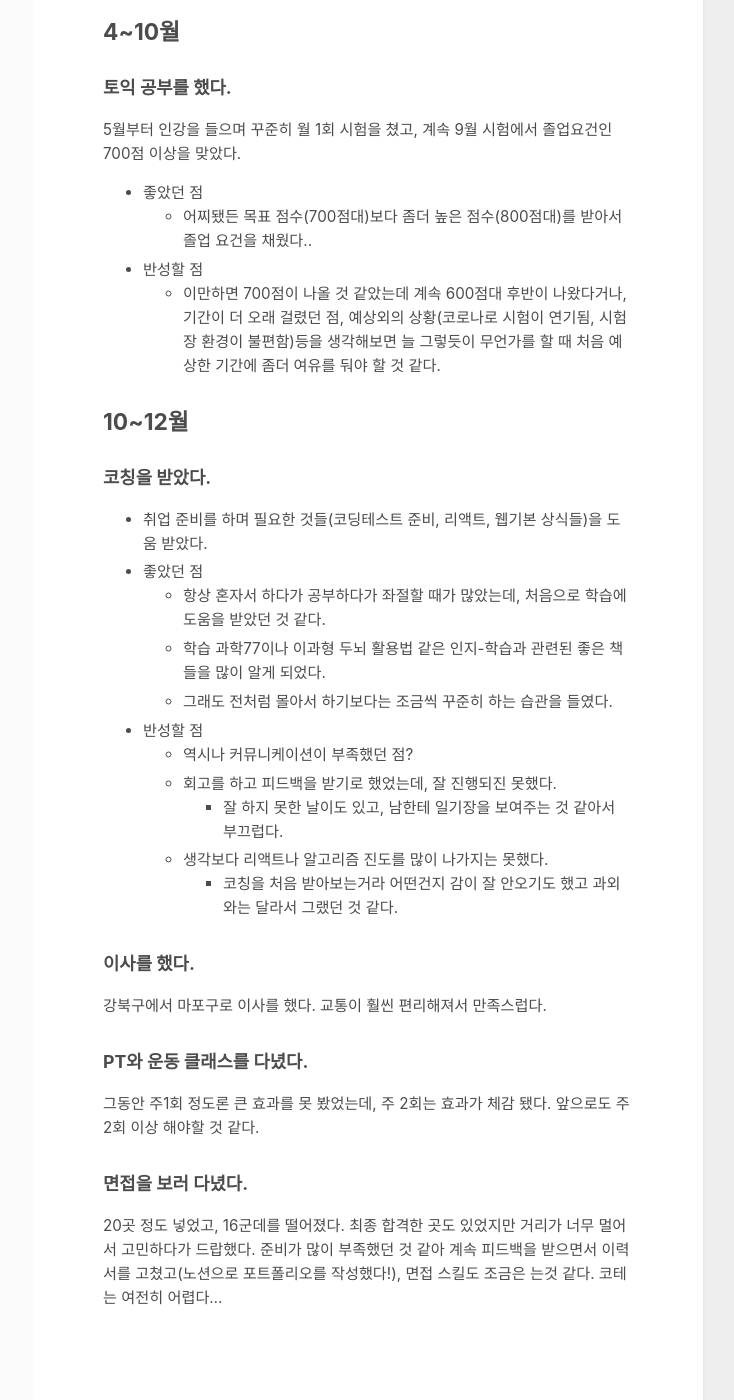
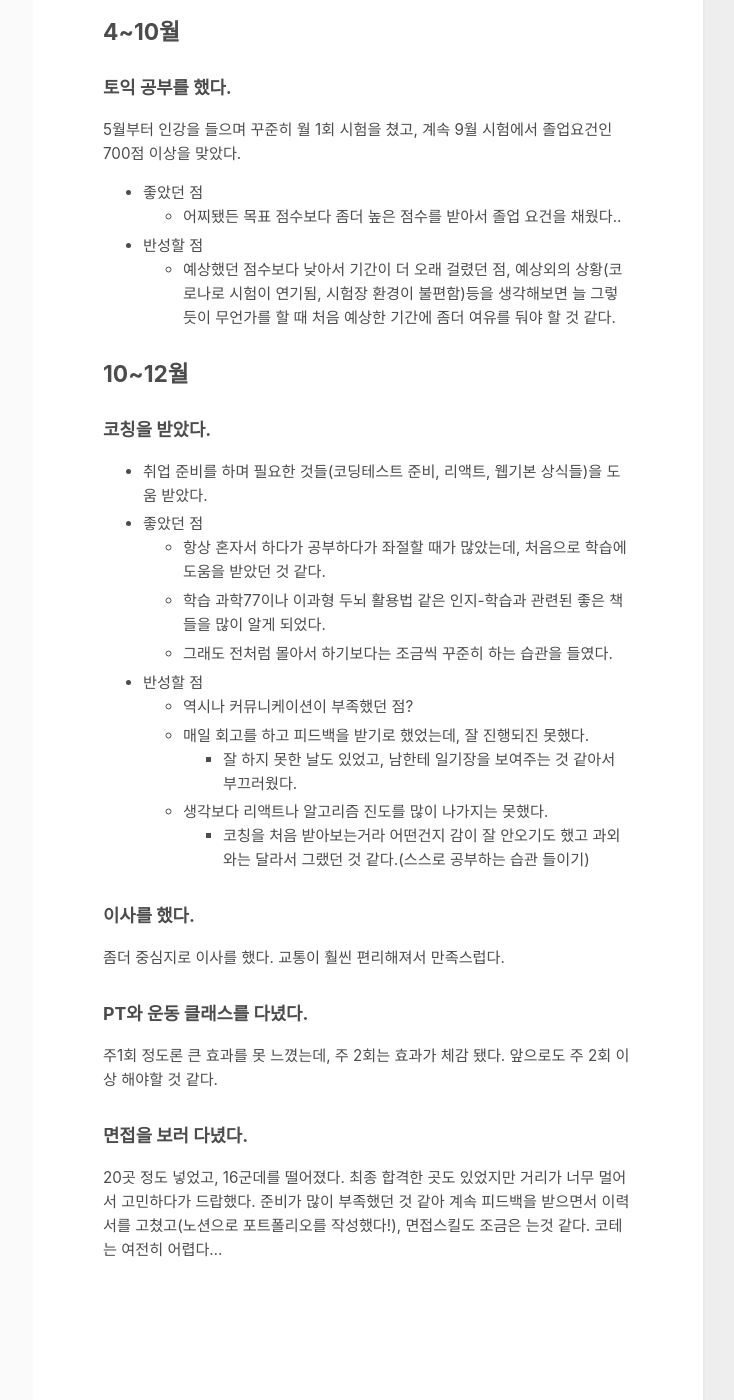
Before and after one commit to Lysimachia/lysimachia.github.io, a Jekyll site: the page built from _posts/2021-12-21-작성중.md, in a window 1280 px wide and 1400 px high, scrolled down 684 px. Shown: the whole window, without its empty margins (417-1151 px from the left). Built offline with Jekyll 4.4.1, drawn with Linux system fonts in a browser that asks for light colours.

Commit message:
포스트 수정

```diff
--- a/_posts/2021-12-21-작성중.md
+++ b/_posts/2021-12-21-작성중.md
@@ -19,9 +19,9 @@ Angular와 sass, 애자일, TDD 등을 처음 접해서 적응하느라 정신
 ### 토익 공부를 했다.
 5월부터 인강을 들으며 꾸준히 월 1회 시험을 쳤고, 계속 9월 시험에서 졸업요건인 700점 이상을 맞았다.
 - 좋았던 점
-  - 어찌됐든 목표 점수(700점대)보다 좀더 높은 점수(800점대)를 받아서 졸업 요건을 채웠다..
+  - 어찌됐든 목표 점수보다 좀더 높은 점수를 받아서 졸업 요건을 채웠다..
 - 반성할 점
-  - 이만하면 700점이 나올 것 같았는데 계속 600점대 후반이 나왔다거나, 기간이 더 오래 걸렸던 점,
+  - 예상했던 점수보다 낮아서 기간이 더 오래 걸렸던 점,
   예상외의 상황(코로나로 시험이 연기됨, 시험장 환경이 불편함)등을 생각해보면 늘 그렇듯이 무언가를 할 때
   처음 예상한 기간에 좀더 여유를 둬야 할 것 같다.
 
@@ -36,16 +36,16 @@ Angular와 sass, 애자일, TDD 등을 처음 접해서 적응하느라 정신
     - 그래도 전처럼 몰아서 하기보다는 조금씩 꾸준히 하는 습관을 들였다.
   - 반성할 점
     - 역시나 커뮤니케이션이 부족했던 점?
-    - 회고를 하고 피드백을 받기로 했었는데, 잘 진행되진 못했다.
-      - 잘 하지 못한 날이도 있고, 남한테 일기장을 보여주는 것 같아서 부끄럽다.
+    - 매일 회고를 하고 피드백을 받기로 했었는데, 잘 진행되진 못했다.
+      - 잘 하지 못한 날도 있었고, 남한테 일기장을 보여주는 것 같아서 부끄러웠다.
     - 생각보다 리액트나 알고리즘 진도를 많이 나가지는 못했다.
-      - 코칭을 처음 받아보는거라 어떤건지 감이 잘 안오기도 했고 과외와는 달라서 그랬던 것 같다.
+      - 코칭을 처음 받아보는거라 어떤건지 감이 잘 안오기도 했고 과외와는 달라서 그랬던 것 같다.(스스로 공부하는 습관 들이기)
 
 ### 이사를 했다.
-강북구에서 마포구로 이사를 했다. 교통이 훨씬 편리해져서 만족스럽다.
+좀더 중심지로 이사를 했다. 교통이 훨씬 편리해져서 만족스럽다.
 ### PT와 운동 클래스를 다녔다.
-그동안 주1회 정도론 큰 효과를 못 봤었는데, 주 2회는 효과가 체감 됐다. 앞으로도 주 2회 이상 해야할 것 같다.
+주1회 정도론 큰 효과를 못 느꼈는데, 주 2회는 효과가 체감 됐다. 앞으로도 주 2회 이상 해야할 것 같다.
 ### 면접을 보러 다녔다.
 20곳 정도 넣었고, 16군데를 떨어졌다. 최종 합격한 곳도 있었지만 거리가 너무 멀어서 고민하다가 드랍했다.
-준비가 많이 부족했던 것 같아 계속 피드백을 받으면서 이력서를 고쳤고(노션으로 포트폴리오를 작성했다!), 면접 스킬도 조금은 는것 같다.
+준비가 많이 부족했던 것 같아 계속 피드백을 받으면서 이력서를 고쳤고(노션으로 포트폴리오를 작성했다!), 면접스킬도 조금은 는것 같다.
 코테는 여전히 어렵다...
```
